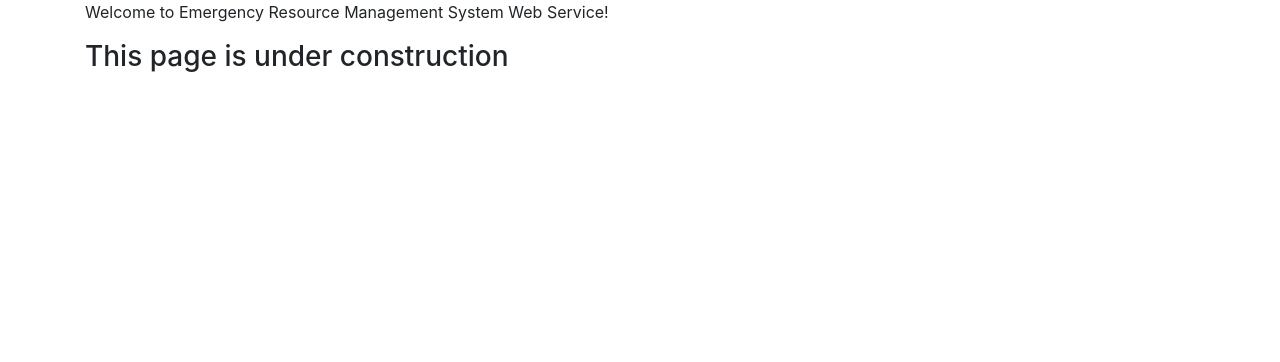
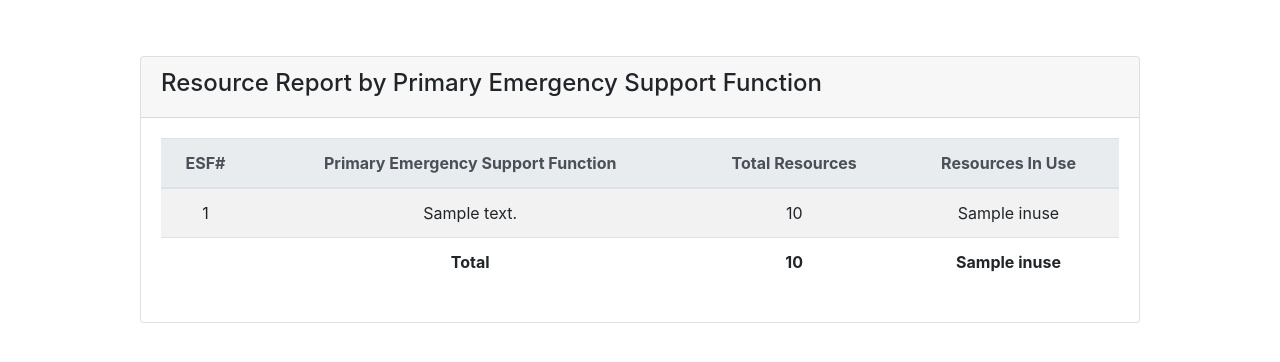
Before and after one commit to peijunz-archive/homework-cs6400-flask-jinja2, a Flask app: template Phase_3_Code/templates/report.html in a window 1280 px wide. Shown: the part 56-418 px from the top of the page. Run offline with Flask 2, Linux system fonts and the light colour scheme; the template is opened without the code that fills it: most values are stand-ins (such as "Sample title", 1, 10 or a date in 2020); some libraries are stand-ins or nearby versions.

Commit message:
report done

```diff
--- a/Phase_3_Code/app.py
+++ b/Phase_3_Code/app.py
@@ -263,7 +263,7 @@ def searchResults():
             rsc['Owner'] = row[2]
             rsc['Cost'] = float(row[3])
             rsc['UnitName'] = row[4]
-            rsc['ReturnDate'] = row[5]
+            rsc['ReturnDate'] = None if row[5] is None else row[5].isocalendar()
             if len(row)>6:
                 rsc['proximity'] = row[6]
                 rsc['Own'] = row[7]
@@ -413,13 +413,14 @@ def findReceivedRequests():
 @app.route("/resourceReport")
 def resourceReport():
     username = request.args.get('username')
-    cursor = db.sursor
+    cursor = db.cursor()
     sql = '''SELECT e.Number, e.Description, count(r.ID) as total, count(i.ResourceID) as inuse FROM
     (SELECT * FROM Resources WHERE Username = %s) r
     Right JOIN ESF e ON r.PrimaryESFNumber = e.Number
     LEFT JOIN InUse i ON r.ID = i.ResourceID
     GROUP BY e.Number
     ORDER BY e.Number ASC;'''
+    result = []
     result = []
     try:
         cursor.execute(sql, (username))
--- a/Phase_3_Code/templates/report.html
+++ b/Phase_3_Code/templates/report.html
@@ -1,3 +1,43 @@
 {% extends "base.html" %}
 
 {% block title %}Resource Report{% endblock %}
+
+{% block content %}
+<div class="card form-card">
+    <div class="card-header">
+        <h4 class="panel-title">Resource Report by Primary Emergency Support Function</h4>
+    </div>
+    <div class="card-body">
+        <div class="table-responsive">
+            <table class="table table-striped">
+                <thead class="thead-light">
+                <tr>
+                    <th scope="col">ESF#</th>
+                    <th scope="col">Primary Emergency Support Function</th>
+                    <th scope="col">Total Resources</th>
+                    <th scope="col">Resources In Use</th>
+                </tr>
+                </thead>
+                <tfoot>
+                <tr>
+                    <th scope="col"></th>
+                    <th scope="col">Total</th>
+                    <th scope="col">{{ total }}</th>
+                    <th scope="col">{{ inuse }}</th>
+                </tr>
+                </tfoot>
+                <tbody>
+                {% for it in result %}
+                <tr>
+                    <td scope="col">{{ it.Number }}</td>
+                    <td scope="col">{{ it.Description }}</td>
+                    <td scope="col">{{ it.total }}</td>
+                    <td scope="col">{{ it.inuse }}</td>
+                </tr>
+                {% endfor %}
+                </tbody>
+            </table>
+        </div>
+    </div>
+</div>
+{% endblock %}
--- a/Phase_3_Code/templates/search.html
+++ b/Phase_3_Code/templates/search.html
@@ -41,7 +41,7 @@
             </div>
             <div class="form-group row">
                 <div class="col-sm-9">
-                    <button type="submit" class="btn btn-primary">Save</button>
+                    <button type="submit" class="btn btn-primary">Search</button>
                 </div>
             </div>
         </form>
```
Also changed, not shown: Phase_3_Code/front.py (+15 -2 lines), Phase_3_Code/templates/results.html (+6 -1 lines).
